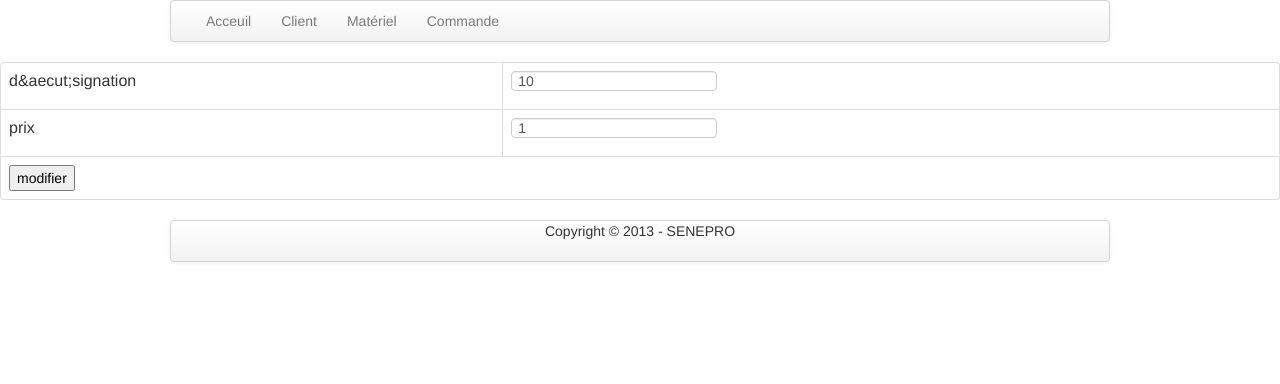
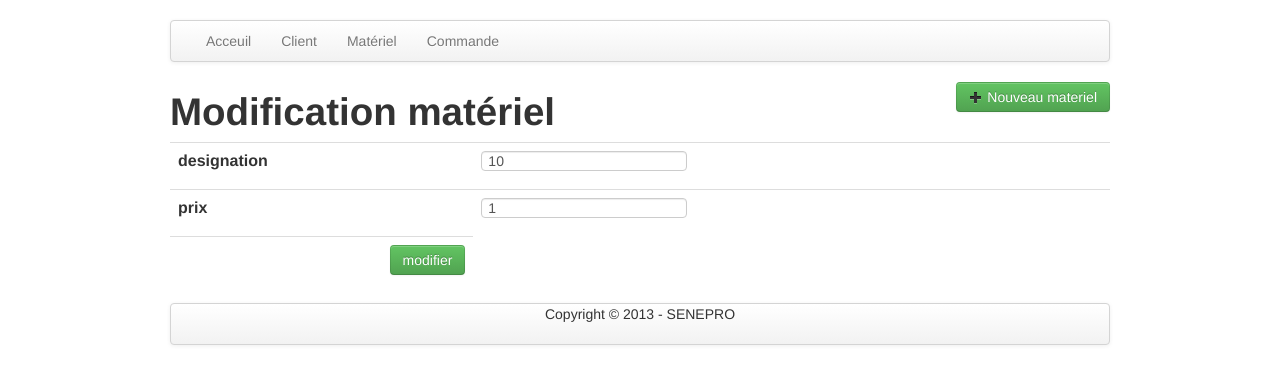
Before and after one commit to boubash/Senepro, a PHP site: page /modification-materiel1.php?matricule=1 in a window 1280 px wide. Shown: the top 384 px of the page. Run offline with PHP 8.4, Linux system fonts and the light colour scheme; tables that the repository leaves empty or names only in its code hold one stand-in row (values such as "Sample post"); data that the repository does not hold is empty.

Commit message:
ajout code de modification

```diff
--- a/modification-materiel1.php
+++ b/modification-materiel1.php
@@ -1,4 +1,4 @@
-<?php include('header.php') ?>
+
 
 
 <?php
@@ -14,24 +14,39 @@
           {
   ?>
 
+  <?php include('header.php') ?>
+  <div class='container'>
+
+  <div class='row'>
+      <div class='span9'><h1>Modification matériel</h1></div>
+      <div class='span3'>
+
+        <a href='nouveau-materiel.php' class='btn btn-success pull-right' >
+          <i class='icon-plus'></i>
+
+          Nouveau materiel
+        </a>
+      </div>
+  </div>
+
         <form name="insertion" action="modification-materiel2.php" method="POST">
 
-          <input type="hidden" name="num" value="<?php echo $id_materiel ;?>">
+          <input type="hidden" name="id_mat" value="<?php echo $_GET['matricule'] ;?>">
 
-          <table class='table table-bordered'>
+          <table class='table table-condenced'>
 
-             <tr align="center">
-                <td>d&aecut;signation</td>
-                <td><input type="text" name="designation" value="<?php echo $l[1] ;?>"></td>
+             <tr>
+                <th>designation</th>
+                <th><input type="text" name="designation" value="<?php echo $l[1] ;?>"></th>
             </tr>
 
-               <tr align="center">
-                 <td>prix</td>
-                 <td><input type="text" name="prix" value="<?php echo $l[2] ;?>"></td>
+               <tr >
+                 <th>prix</th>
+                 <th><input type="text" name="prix" value="<?php echo $l[2] ;?>"></th>
                </tr>
 
-               <tr align="center">
-                 <td colspan="2"><input type="submit" value="modifier"></td>
+               <tr >
+                 <th ><input type="submit" class="btn btn-success pull-right" value="modifier"></th>
                </tr>
 
           </table>
```
Also changed, not shown: modification-materiel2.php (+14 -20 lines).
